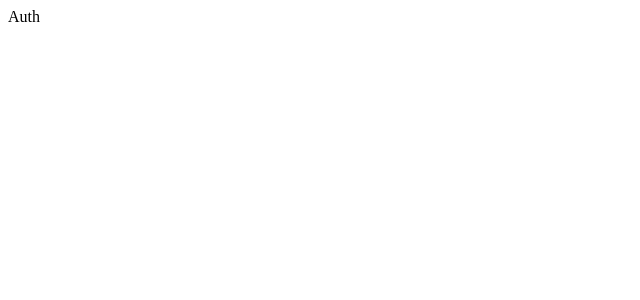
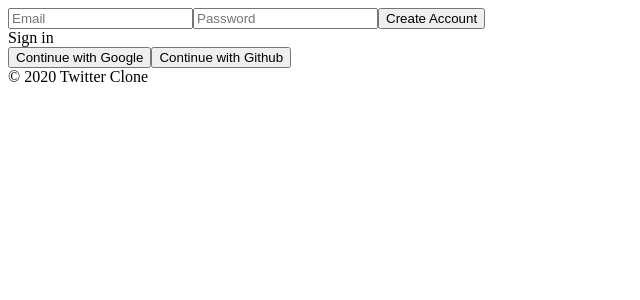
Before and after one commit to insight88/clone-twitter-react.firebase, a React (Create React App) app: page / in a window 1280 px wide. Shown: the top 300 px of the page, without its empty margins (0-640 px from the left). Built offline with nearby package versions, Linux system fonts and the light colour scheme; no server answers.

Commit message:
1.2 Login with email and pw logic

```diff
--- /dev/null
+++ b/jsconfig.json
@@ -0,0 +1,6 @@
+{
+  "compilerOptions": {
+    "baseUrl": "src"
+  },
+  "include": ["src"]
+}
--- a/src/components/App.js
+++ b/src/components/App.js
@@ -1,8 +1,27 @@
-import React from 'react';
-import AppRouter from './Router';
+import React, { useState, useEffect } from 'react';
+import AppRouter from 'components/Router';
+import { authService } from 'fbase';
 
 function App() {
-  return <AppRouter />;
+  const [init, setInit] = useState(false);
+  const [isLoggedIn, setIsLoggedIn] = useState(false);
+  useEffect(() => {
+    authService.onAuthStateChanged((user) => {
+      // ? onAuthStateChanged() : Adds an observer for changes to the user's sign-in state
+      if (user) {
+        setIsLoggedIn(true);
+      } else {
+        setIsLoggedIn(false);
+      }
+      setInit(true);
+    });
+  }, []);
+  return (
+    <>
+      {init ? <AppRouter isLoggedIn={isLoggedIn} /> : 'Initializing...'}
+      <footer>&copy; {new Date().getFullYear()} Twitter Clone</footer>
+    </>
+  );
 }
 
 export default App;
--- a/src/components/Router.js
+++ b/src/components/Router.js
@@ -1,10 +1,9 @@
 import React, { useState } from 'react';
 import { HashRouter as Router, Route, Switch } from 'react-router-dom';
-import Auth from '../routes/Auth';
-import Home from '../routes/Home';
+import Auth from 'routes/Auth';
+import Home from 'routes/Home';
 
-const AppRouter = () => {
-  const [isLoggedIn, setIsLoggedIn] = useState(false);
+const AppRouter = ({ isLoggedIn }) => {
   return (
     <Router>
       <Switch>
--- /dev/null
+++ b/src/fbase.js
@@ -0,0 +1,16 @@
+import * as firebase from 'firebase/app';
+import 'firebase/auth';
+
+const firebaseConfig = {
+  apiKey: process.env.REACT_APP_API_KEY,
+  authDomain: process.env.REACT_APP_AUTH_DOMAIN,
+  databaseURL: process.env.REACT_APP_DATABASE_URL,
+  projectId: process.env.REACT_APP_PROJECT_ID,
+  storageBucket: process.env.REACT_APP_STORAGE_BUCKET,
+  messagingSenderId: process.env.REACT_APP_MESSAGIN_ID,
+  appId: process.env.REACT_APP_APP_ID,
+};
+
+firebase.initializeApp(firebaseConfig);
+
+export const authService = firebase.auth();
--- a/src/routes/Auth.js
+++ b/src/routes/Auth.js
@@ -1,4 +1,71 @@
-import React from 'react';
+import React, { useState } from 'react';
+import { authService } from 'fbase';
 
-const Auth = () => <span>Auth</span>;
+const Auth = () => {
+  const [email, setEmail] = useState('');
+  const [password, setPassword] = useState('');
+  const [newAccount, setNewAccount] = useState(true);
+  const [error, setError] = useState('');
+  const onChange = (event) => {
+    const {
+      target: { name, value },
+    } = event;
+    if (name === 'email') {
+      setEmail(value);
+    } else if (name === 'password') {
+      setPassword(value);
+    }
+  };
+  const onSubmit = async (event) => {
+    event.preventDefault();
+    try {
+      let data;
+      if (newAccount) {
+        data = await authService.createUserWithEmailAndPassword(
+          email,
+          password
+        );
+      } else {
+        data = await authService.signInWithEmailAndPassword(email, password);
+      }
+      console.log(data);
+    } catch (error) {
+      setError(error.message);
+    }
+  };
+
+  const toggleAccount = () => setNewAccount((prev) => !prev);
+
+  return (
+    <div>
+      <form onSubmit={onSubmit}>
+        <input
+          name="email"
+          type="email"
+          placeholder="Email"
+          required
+          value={email}
+          onChange={onChange}
+        />
+        <input
+          name="password"
+          type="password"
+          placeholder="Password"
+          required
+          value={password}
+          onChange={onChange}
+        />
+        <input type="submit" value={newAccount ? 'Create Account' : 'Log In'} />
+        {error}
+      </form>
+      <span onClick={toggleAccount}>
+        {newAccount ? 'Sign in' : 'Create Account'}
+      </span>
+      <div>
+        <button>Continue with Google</button>
+        <button>Continue with Github</button>
+      </div>
+    </div>
+  );
+};
 export default Auth;
```
